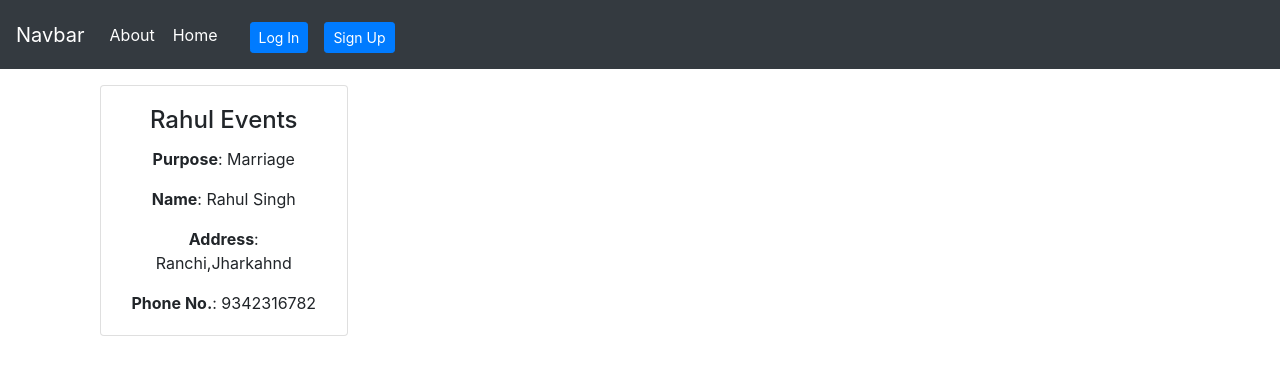
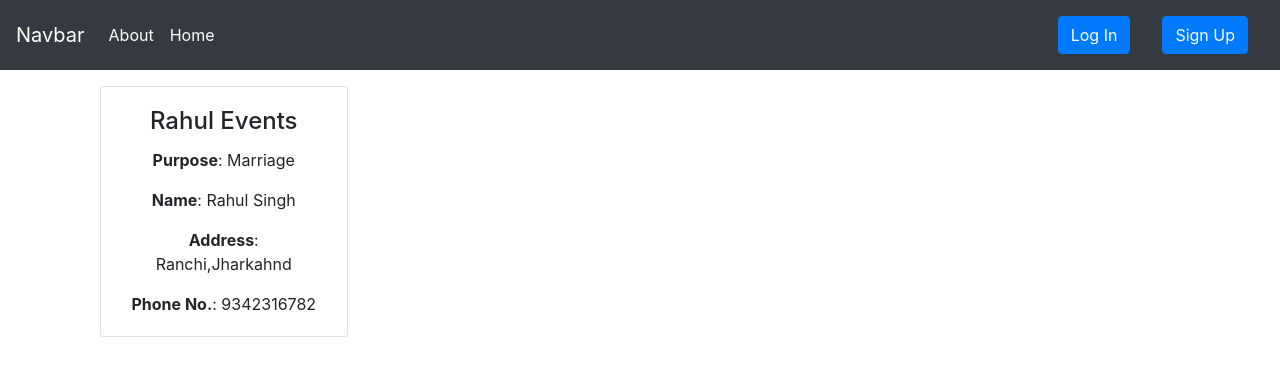
Before and after one commit to Siddharth6780/Events_Planner, a React (Create React App) app in the folder fronend/: page /home in a window 1280 px wide. Shown: the top 376 px of the page. Built offline with nearby package versions, Linux system fonts and the light colour scheme.

Commit message:
Customized Navbar

```diff
--- a/fronend/src/components/Navbar.js
+++ b/fronend/src/components/Navbar.js
@@ -1,6 +1,6 @@
 import React from "react";
 import { BrowserRouter as Router, Switch, Route, Link } from "react-router-dom";
-import "./style.css"
+import "./style.css";
 
 const Navbar = () => {
   return (
@@ -12,28 +12,28 @@ const Navbar = () => {
         <div className="collapse navbar-collapse" id="navbarSupportedContent">
           <ul className="navbar-nav mr-auto">
             <li className="nav-item active">
-              <Link className="nav-link btn" to="/about">
+              <Link className="nav-link" to="/about">
                 About
               </Link>
             </li>
             <li className="nav-item active">
-              <Link className="nav-link btn" to="/home">
+              <Link className="nav-link" to="/home">
                 Home
               </Link>
             </li>
-            <div className="container btn_login_signup d-flex">
-            <li className="nav-item active">
-              <Link className="nav-link" to="/login">
-              <button type="button" class="btn btn-primary btn-sm">Log In</button>
-              </Link>
-            </li>
-            <li className="nav-item active">
-              <Link className="nav-link" to="/signup">
-              <button type="button" class="btn btn-primary btn-sm">Sign Up</button>
-              </Link>
-            </li>
-            </div>
           </ul>
+          <form className="d-flex">
+            <Link className="nav-link" to="/login">
+              <button type="button" className="btn btn-primary">
+                Log In
+              </button>
+            </Link>
+            <Link className="nav-link" to="/signup">
+              <button type="button" className="btn btn-primary">
+                Sign Up
+              </button>
+            </Link>
+          </form>
         </div>
       </nav>
     </>
--- a/fronend/src/components/style.css
+++ b/fronend/src/components/style.css
@@ -118,12 +118,3 @@ input[type="password"] {
     width: 80%;
   }
 }
-
-
-.btn{
-  margin-top: 6px;
-}
-
-.btn_login_signup{
-  display: flex;
-}
```
Also changed, not shown: fronend/src/components/Container.js (+1 -6 lines).
